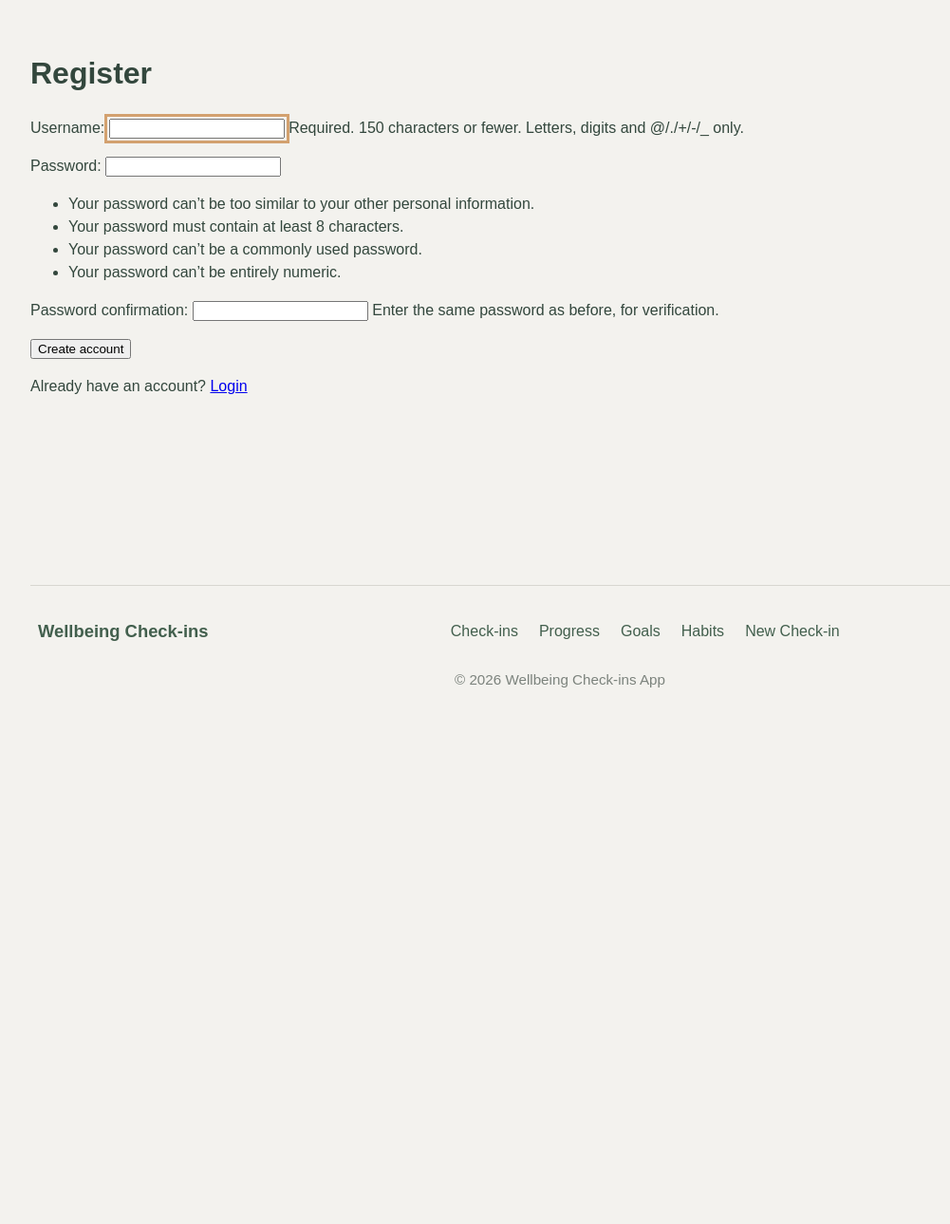
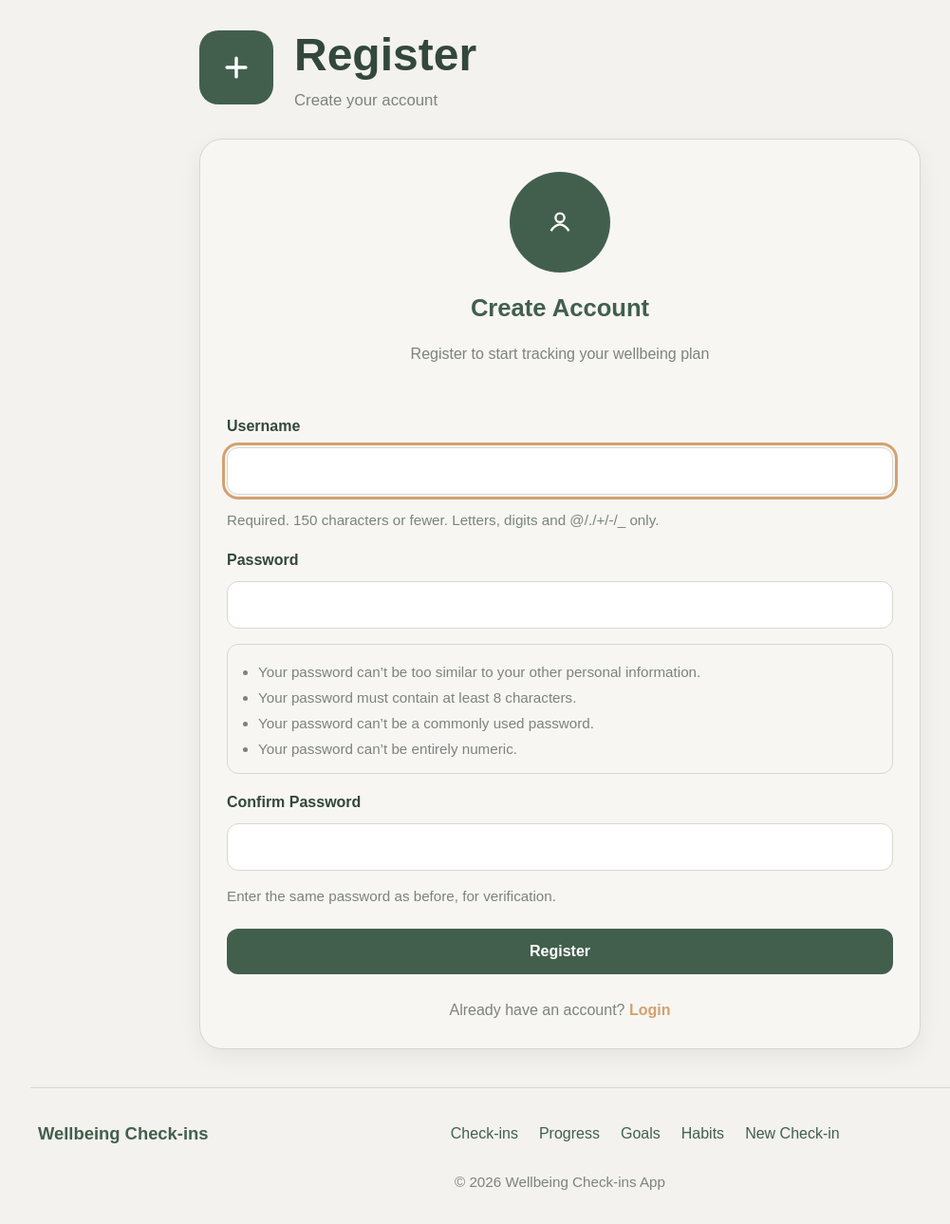
Before and after one commit to Max-pgs/wellbeing_check_in_App, a Django app: page /accounts/register/ in a window 1280 px wide. Shown: the part 85-1374 px from the top of the page at 95% size, without its empty margins (50-1051 px from the left). Before the commit the page ends 809 px from the top, so only its background shows below. Run offline with Django 3.2, Linux system fonts and the light colour scheme.

Commit message:
Redesign registration page to match application wireframes

```diff
--- a/wellbeing_check_in_app/checkins/static/checkins/css/main.css
+++ b/wellbeing_check_in_app/checkins/static/checkins/css/main.css
@@ -607,7 +606,7 @@ select:focus-visible {
   display: flex;
   align-items: flex-start;
   gap: 22px;
-  max-width: 620px;
+  max-width: 760px;
   margin: 0 auto 28px;
 }
 
@@ -640,6 +639,10 @@ select:focus-visible {
   margin: 0 auto;
 }
 
+.auth-card-wide {
+  max-width: 760px;
+}
+
 .auth-card-header {
   display: flex;
   flex-direction: column;
@@ -666,6 +669,21 @@ select:focus-visible {
   gap: 22px;
 }
 
+.auth-form-compact {
+  gap: 18px;
+}
+
+.checkin-field-block {
+  display: flex;
+  flex-direction: column;
+  gap: 10px;
+}
+
+.checkin-field-block label {
+  font-weight: 700;
+  color: var(--text);
+}
+
 .auth-form .checkin-field-block input {
   width: 100%;
   border: 1px solid var(--border);
@@ -674,6 +692,37 @@ select:focus-visible {
   font: inherit;
   background: var(--surface-2);
   color: var(--text);
+}
+
+.auth-help-text {
+  margin-top: 6px;
+  font-size: 0.95rem;
+  color: var(--muted);
+  line-height: 1.5;
+}
+
+.auth-help-text ul {
+  margin: 8px 0 0 18px;
+  padding: 0;
+}
+
+.auth-help-text li {
+  margin: 4px 0;
+}
+
+.auth-help-list {
+  background: var(--surface);
+  border: 1px solid var(--border);
+  border-radius: 12px;
+  padding: 10px 14px;
+}
+
+.auth-card-wide .card-body {
+  padding-top: 34px;
+}
+
+.auth-card-wide .checkin-field-block input {
+  width: 100%;
 }
 
 .auth-form-actions {
--- a/wellbeing_check_in_app/checkins/templates/registration/register.html
+++ b/wellbeing_check_in_app/checkins/templates/registration/register.html
@@ -1,20 +1,136 @@
 {% extends "checkins/base.html" %}
+{% load static %}
 
-{% block title %}
-    Register
-{% endblock %}
+{% block title %}Register{% endblock %}
 
 {% block content %}
+<section class="page-section">
+  <div class="auth-page-wrapper">
+
+    <div class="auth-page-heading">
+      <div class="auth-page-icon">
+        <svg width="34" height="34" viewBox="0 0 24 24" fill="none" aria-hidden="true">
+          <path d="M12 5V19" stroke="currentColor" stroke-width="2.4" stroke-linecap="round"/>
+          <path d="M5 12H19" stroke="currentColor" stroke-width="2.4" stroke-linecap="round"/>
+        </svg>
+      </div>
+
+      <div class="auth-page-heading-text">
         <h1>Register</h1>
+        <p>Create your account</p>
+      </div>
+    </div>
 
-    <form method="post">
+    <div class="wireframe-card auth-card auth-card-wide">
+      <div class="card-body">
+        <div class="auth-card-header">
+          <div class="auth-avatar">
+            <svg width="28" height="28" viewBox="0 0 24 24" fill="none" aria-hidden="true">
+              <circle cx="12" cy="8" r="4" stroke="currentColor" stroke-width="2"/>
+              <path d="M4 20c2-4 6-6 8-6s6 2 8 6" stroke="currentColor" stroke-width="2"/>
+            </svg>
+          </div>
+          <h2 class="card-title center">Create Account</h2>
+          <p class="form-intro">Register to start tracking your wellbeing plan</p>
+        </div>
+
+        <form method="post" class="auth-form auth-form-compact" novalidate>
           {% csrf_token %}
-        {{ form.as_p }}
-        <button type="submit">Create account</button>
+
+          {% if form.non_field_errors %}
+            <div class="form-errors">
+              {% for error in form.non_field_errors %}
+                <p>{{ error }}</p>
+              {% endfor %}
+            </div>
+          {% endif %}
+
+          <div class="checkin-field-block">
+            <label for="{{ form.username.id_for_label }}">Username</label>
+            {{ form.username }}
+
+            {% if form.username.help_text %}
+              <div class="auth-help-text">
+                {{ form.username.help_text|safe }}
+              </div>
+            {% endif %}
+
+            {% if form.username.errors %}
+              <div class="field-error">
+                {% for error in form.username.errors %}
+                  <p>{{ error }}</p>
+                {% endfor %}
+              </div>
+            {% endif %}
+          </div>
+
+          {% if form.email %}
+          <div class="checkin-field-block">
+            <label for="{{ form.email.id_for_label }}">Email</label>
+            {{ form.email }}
+
+            {% if form.email.errors %}
+              <div class="field-error">
+                {% for error in form.email.errors %}
+                  <p>{{ error }}</p>
+                {% endfor %}
+              </div>
+            {% endif %}
+          </div>
+          {% endif %}
+
+          <div class="checkin-field-block">
+            <label for="{{ form.password1.id_for_label }}">Password</label>
+            {{ form.password1 }}
+
+            {% if form.password1.help_text %}
+              <div class="auth-help-text auth-help-list">
+                {{ form.password1.help_text|safe }}
+              </div>
+            {% endif %}
+
+            {% if form.password1.errors %}
+              <div class="field-error">
+                {% for error in form.password1.errors %}
+                  <p>{{ error }}</p>
+                {% endfor %}
+              </div>
+            {% endif %}
+          </div>
+
+          <div class="checkin-field-block">
+            <label for="{{ form.password2.id_for_label }}">Confirm Password</label>
+            {{ form.password2 }}
+
+            {% if form.password2.help_text %}
+              <div class="auth-help-text">
+                {{ form.password2.help_text|safe }}
+              </div>
+            {% endif %}
+
+            {% if form.password2.errors %}
+              <div class="field-error">
+                {% for error in form.password2.errors %}
+                  <p>{{ error }}</p>
+                {% endfor %}
+              </div>
+            {% endif %}
+          </div>
+
+          <div class="checkin-form-actions auth-form-actions">
+            <button type="submit" class="btn-primary auth-submit-btn">
+              Register
+            </button>
+          </div>
         </form>
 
-    <p>
+        <p class="auth-footer-text">
           Already have an account?
           <a href="{% url 'login' %}">Login</a>
         </p>
+      </div>
+    </div>
+
+  </div>
+</section>
 {% endblock %}
```
Also changed, not shown: other parts of wellbeing_check_in_app/checkins/static/checkins/css/main.css (+22 -19 lines). Lines whose indentation alone changed are shown as unchanged.
